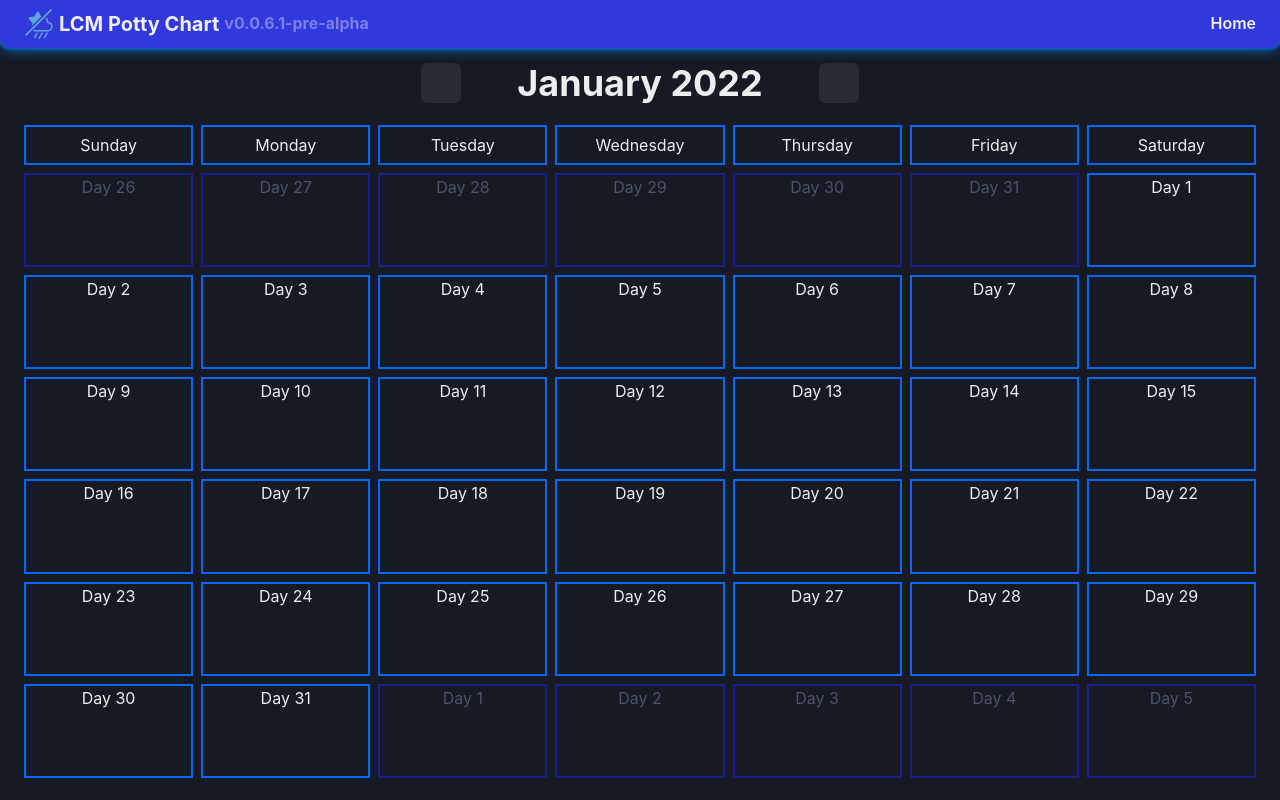
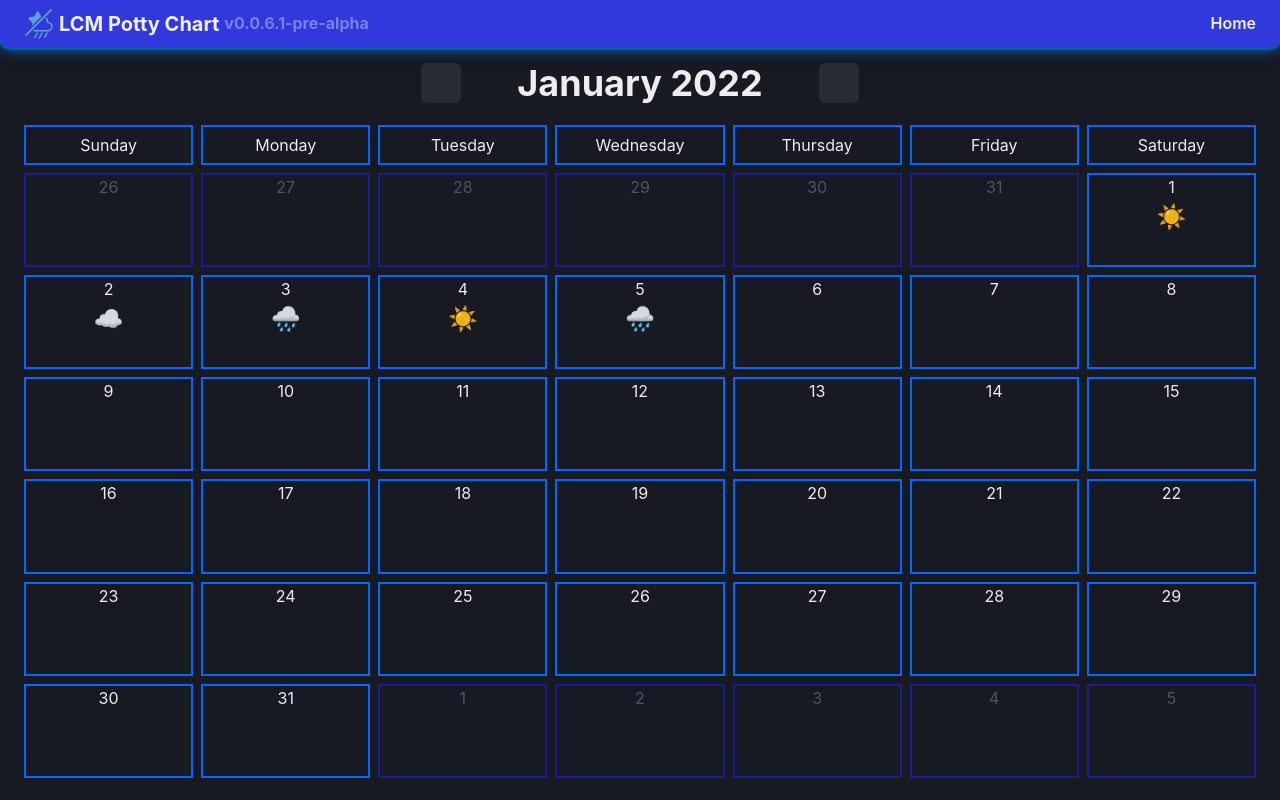
Before and after one commit to LucidCreationsMedia/LCM-Potty-Chart, a Next.js app: page / in a window 1280 px wide. Shown: the top 800 px of the page. Built offline with nearby package versions, Linux system fonts and the light colour scheme; some icons are missing.

Commit message:
Formatting. Added demo stickers as emojis. Added TODOs.

```diff
--- a/components/calender/Day.tsx
+++ b/components/calender/Day.tsx
@@ -3,6 +3,7 @@ import { add, getYear, getMonth, sub, getDate } from "date-fns";
 import router from "next/router";
 import React, { Fragment, useState } from "react";
 import AddSticker from "./modals/AddSticker";
+import DemoStickers from "./stickers/DemoStickers";
 
 interface DayProps {
   isOverflow?: boolean;
@@ -21,10 +22,13 @@ interface DayProps {
  * @param {date} props.date the date for this day.
  * @param {date} props.selectedDate the date for the selected month.
  */
-const Day = (props: DayProps): JSX.Element => {
-  const { isOverflow, overflowDirection, /*sticker,*/ date, selectedDate } =
-    props;
-
+const Day = ({
+  isOverflow,
+  overflowDirection,
+  sticker,
+  date,
+  selectedDate
+}: DayProps): JSX.Element => {
   const handleNav = (direction: "next" | "prev") => {
     if (direction === "next") {
       console.log(overflowDirection);
@@ -68,8 +72,17 @@ const Day = (props: DayProps): JSX.Element => {
           onClick={() => handleNav(overflowDirection)}
         >
           <Text w="100%" h="100%">
-            {`Day ${getDate(date)}`}
+            {`${getDate(date)}`}
           </Text>
+          {sticker !== null ? (
+            <Box fontSize="1.5rem">
+              <DemoStickers stickerVal={sticker} />
+            </Box>
+          ) : (
+            <Box fontSize="1.5rem">
+              <span aria-label="spacer">&nbsp;</span>
+            </Box>
+          )}
         </Box>
       )}
       {!isOverflow && (
@@ -81,7 +94,16 @@ const Day = (props: DayProps): JSX.Element => {
           h="100%"
           onClick={() => setIsOpen(true)}
         >
-          <Text>{`Day ${getDate(date)}`}</Text>
+          <Text>{`${getDate(date)}`}</Text>
+          {sticker !== null ? (
+            <Box fontSize="1.5rem">
+              <DemoStickers stickerVal={sticker} />
+            </Box>
+          ) : (
+            <Box fontSize="1.5rem">
+              <span aria-label="spacer">&nbsp;</span>
+            </Box>
+          )}
           <AddSticker date={date} isOpen={isOpen} updateIsOpen={setIsOpen} />
         </Box>
       )}
--- a/components/calender/modals/AddSticker.tsx
+++ b/components/calender/modals/AddSticker.tsx
@@ -25,9 +25,11 @@ interface AddStickerProps {
  * @param {React.Dispatch<React.SetStateAction<boolean>>} props.updateIsOpen used to close the modal.
  * @param {date} props.date the date for which the sticker will be added or modified.
  */
-const AddSticker = (props: AddStickerProps): JSX.Element => {
-  const { isOpen, updateIsOpen, date } = props;
-
+const AddSticker = ({
+  isOpen,
+  updateIsOpen,
+  date
+}: AddStickerProps): JSX.Element => {
   // TODO: Import the stickers array from the calender context.
 
   // TODO: Add a function that will add or update the sticker for the current date.
--- /dev/null
+++ b/components/calender/stickers/DemoStickers.tsx
@@ -0,0 +1,45 @@
+import React, { FC } from "react";
+
+// TODO: When themes are made import the theme from user settings context. Refactor to use whatever those SVGs are.
+
+interface DemoStickersProps {
+  stickerVal: 2 | 1 | 0 | -1 | -2;
+}
+
+const DemoStickers: FC<DemoStickersProps> = ({
+  stickerVal
+}: DemoStickersProps) => {
+  interface StickerToEmoji {
+    [key: string]: JSX.Element;
+  }
+
+  let key = "0";
+
+  if (stickerVal > 0) {
+    key = "1";
+  } else if (stickerVal < 0) {
+    key = "-1";
+  }
+
+  const stickerToEmoji: StickerToEmoji = {
+    "1": (
+      <span role="img" aria-label="Sun">
+        ☀️
+      </span>
+    ),
+    "0": (
+      <span role="img" aria-label="Cloud">
+        ☁️
+      </span>
+    ),
+    "-1": (
+      <span role="img" aria-label="Raining Cloud">
+        🌧️
+      </span>
+    )
+  };
+
+  return stickerToEmoji[`${key}`];
+};
+
+export default DemoStickers;
```
Also changed, not shown: components/calender/index.tsx (+0 -38 lines).
